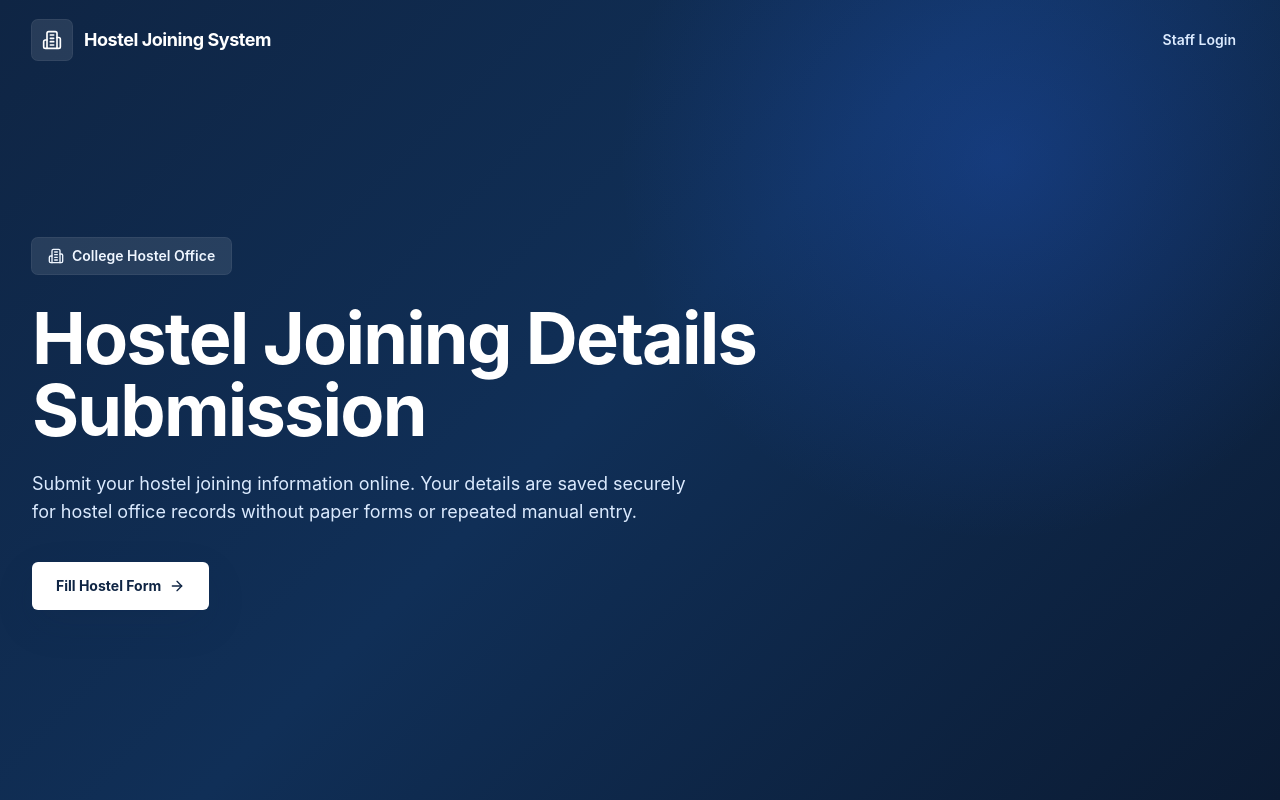
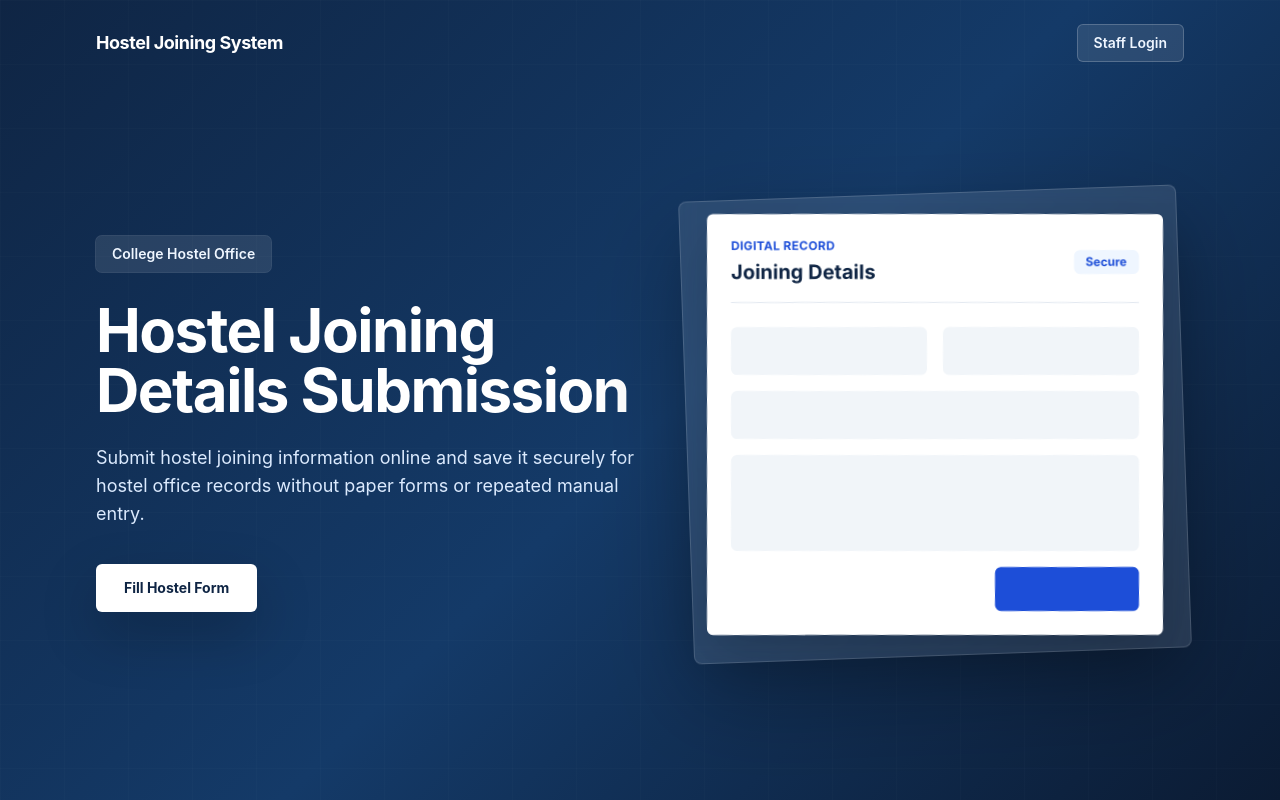
Before and after one commit to aravindan240009-design/new, a React (Vite) app in the folder frontend/: page / in a window 1280 px wide. Built offline with nearby package versions, Linux system fonts and the light colour scheme; no server answers.

Commit message:
Improve landing hero alignment

```diff
--- a/frontend/src/pages/LandingPage.tsx
+++ b/frontend/src/pages/LandingPage.tsx
@@ -1,41 +1,59 @@
-import { ArrowRight, Building2 } from 'lucide-react';
 import { Link } from 'react-router-dom';
 
 export default function LandingPage() {
   return (
     <main className="min-h-screen bg-navy text-white">
       <section className="relative isolate flex min-h-screen overflow-hidden">
-        <div className="absolute inset-0 bg-[radial-gradient(circle_at_78%_20%,rgba(37,99,235,0.28),transparent_32%),linear-gradient(135deg,#0f2544_0%,#102f57_48%,#0b1b33_100%)]" />
+        <div className="absolute inset-0 bg-[linear-gradient(135deg,#0f2544_0%,#143a68_52%,#0b1b33_100%)]" />
+        <div className="absolute inset-0 opacity-20 [background-image:linear-gradient(rgba(255,255,255,.08)_1px,transparent_1px),linear-gradient(90deg,rgba(255,255,255,.08)_1px,transparent_1px)] [background-size:64px_64px]" />
         <div className="absolute inset-x-0 top-0 z-10">
-          <div className="mx-auto flex max-w-7xl items-center justify-between px-5 py-5 sm:px-6 lg:px-8">
-            <Link to="/" className="flex min-w-0 items-center gap-3 text-base font-bold tracking-tight text-white sm:text-lg">
-              <span className="flex h-10 w-10 shrink-0 items-center justify-center rounded-md bg-white/10 ring-1 ring-white/15">
-                <Building2 className="h-5 w-5" />
-              </span>
+          <div className="mx-auto flex max-w-6xl items-center justify-between px-5 py-6 sm:px-6 lg:px-8">
+            <Link to="/" className="min-w-0 text-base font-bold tracking-tight text-white sm:text-lg">
               <span className="truncate">Hostel Joining System</span>
             </Link>
             <Link
               to="/admin/login"
-              className="shrink-0 rounded-md px-3 py-2 text-sm font-semibold text-blue-100 transition hover:bg-white/10 hover:text-white focus:outline-none focus:ring-2 focus:ring-white/60"
+              className="shrink-0 rounded-md border border-white/20 bg-white/10 px-4 py-2 text-sm font-semibold text-blue-50 transition hover:border-white/40 hover:bg-white hover:text-navy focus:outline-none focus:ring-2 focus:ring-white/60"
             >
               Staff Login
             </Link>
           </div>
         </div>
-        <div className="relative mx-auto flex w-full max-w-7xl items-center px-5 pb-16 pt-28 sm:px-6 lg:px-8">
-          <div className="max-w-4xl">
-            <div className="mb-7 inline-flex items-center gap-2 rounded-md bg-white/10 px-4 py-2 text-sm font-semibold text-blue-50 ring-1 ring-white/15">
-              <Building2 className="h-4 w-4" /> College Hostel Office
+        <div className="relative mx-auto grid w-full max-w-6xl items-center gap-10 px-5 pb-12 pt-28 sm:px-6 lg:min-h-screen lg:grid-cols-[1.05fr_0.95fr] lg:px-8 lg:pt-24">
+          <div>
+            <div className="mb-7 inline-flex rounded-md bg-white/10 px-4 py-2 text-sm font-semibold text-blue-50 ring-1 ring-white/15">
+              College Hostel Office
             </div>
-            <h1 className="max-w-4xl text-4xl font-bold leading-tight tracking-tight sm:text-5xl lg:text-7xl">Hostel Joining Details Submission</h1>
-            <p className="mt-6 max-w-2xl text-base leading-8 text-blue-100 sm:text-lg">Submit your hostel joining information online. Your details are saved securely for hostel office records without paper forms or repeated manual entry.</p>
+            <h1 className="max-w-3xl text-4xl font-bold leading-tight tracking-tight sm:text-5xl lg:text-6xl">Hostel Joining Details Submission</h1>
+            <p className="mt-6 max-w-2xl text-base leading-8 text-blue-100 sm:text-lg">Submit hostel joining information online and save it securely for hostel office records without paper forms or repeated manual entry.</p>
             <Link
               to="/apply"
-              className="mt-9 inline-flex w-full items-center justify-center gap-2 rounded-md bg-white px-6 py-3.5 text-sm font-bold text-navy shadow-soft transition hover:-translate-y-0.5 hover:bg-blue-50 hover:text-royal hover:shadow-lg focus:outline-none focus:ring-2 focus:ring-white/70 sm:w-fit"
+              className="mt-9 inline-flex w-full items-center justify-center rounded-md bg-white px-7 py-3.5 text-sm font-bold text-navy shadow-[0_22px_55px_rgba(0,0,0,0.22)] transition hover:-translate-y-0.5 hover:bg-blue-50 hover:text-royal hover:shadow-[0_28px_70px_rgba(0,0,0,0.28)] focus:outline-none focus:ring-2 focus:ring-white/70 sm:w-fit"
             >
               Fill Hostel Form
-              <ArrowRight className="h-4 w-4" />
             </Link>
+          </div>
+          <div className="hidden lg:block">
+            <div className="rotate-[-2deg] rounded-lg border border-white/15 bg-white/10 p-5 shadow-[0_35px_95px_rgba(0,0,0,0.28)] backdrop-blur">
+              <div className="rotate-[2deg] rounded-md bg-white p-6 text-navy shadow-[0_20px_55px_rgba(0,0,0,0.18)]">
+                <div className="mb-6 flex items-center justify-between border-b border-slate-200 pb-4">
+                  <div>
+                    <p className="text-xs font-bold uppercase tracking-wide text-royal">Digital Record</p>
+                    <p className="mt-1 text-xl font-bold">Joining Details</p>
+                  </div>
+                  <span className="rounded-md bg-blue-50 px-3 py-1 text-xs font-bold text-royal">Secure</span>
+                </div>
+                <div className="space-y-4">
+                  <div className="grid grid-cols-2 gap-4">
+                    <div className="h-12 rounded-md bg-slate-100" />
+                    <div className="h-12 rounded-md bg-slate-100" />
+                  </div>
+                  <div className="h-12 rounded-md bg-slate-100" />
+                  <div className="h-24 rounded-md bg-slate-100" />
+                  <div className="ml-auto h-11 w-36 rounded-md bg-royal" />
+                </div>
+              </div>
+            </div>
           </div>
         </div>
       </section>
```
